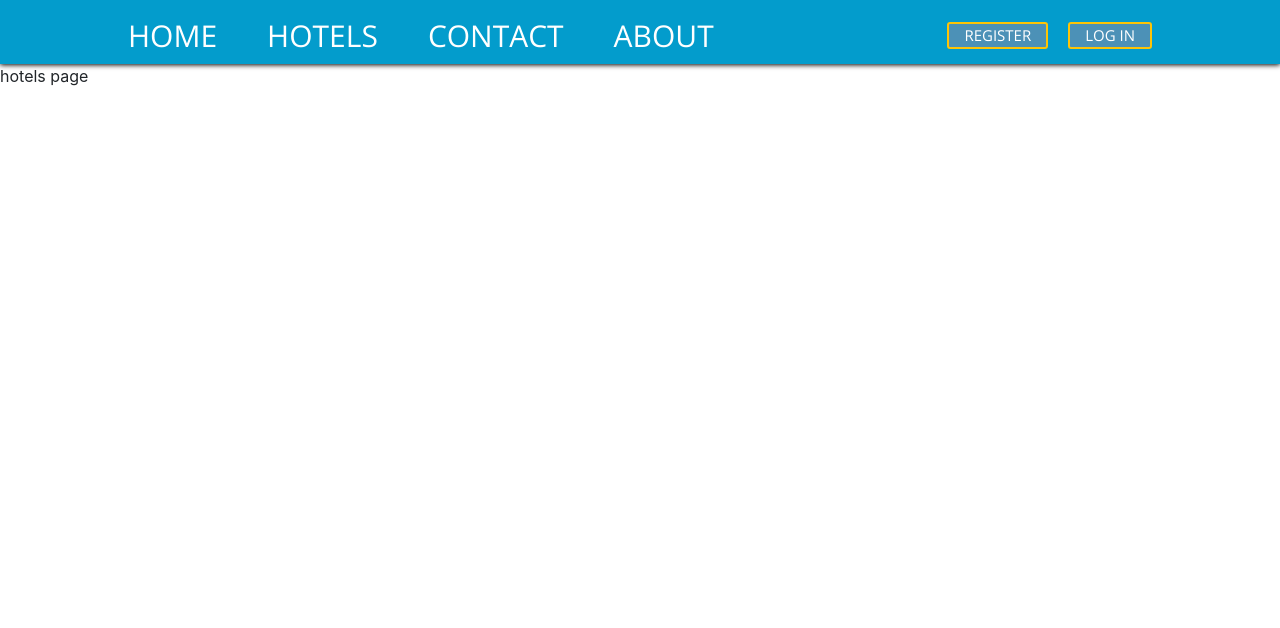
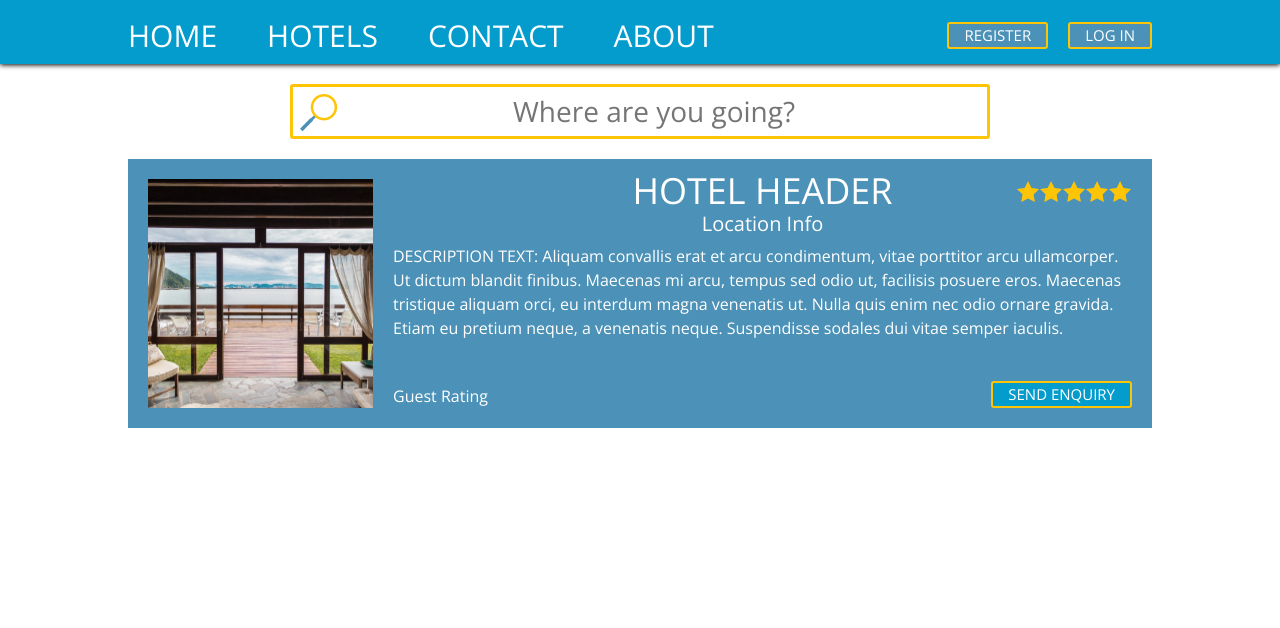
Before and after one commit to TomThorsen/Project-Exam-2---Holidaze, a Gatsby site: page /hotels in a window 1280 px wide. Shown: the part 48-676 px from the top of the page. Built offline with nearby package versions, Linux system fonts and the light colour scheme; Gatsby itself is replaced by a stand-in of ours.

Commit message:
Hotels page 0.1

```diff
--- a/src/components/assets/StyledButton.js
+++ b/src/components/assets/StyledButton.js
@@ -4,7 +4,7 @@ import { Link } from "gatsby"
 
 const StyledButton = styled(Link)`
   font-family: "Open sans", serif;
-  background-color: #4C91B7;
+  background-color: ${props => props.inverted ? "#039CCC" : "#4C91B7"};
   border: solid;
   border-width: 2px;
   border-color: #FEC406;
@@ -19,7 +19,7 @@ const StyledButton = styled(Link)`
   margin-top: 15px;
   cursor: pointer;
   &:hover {
-    background-color: #039CCC !important;
+    background-color: ${props => props.inverted ? '#4C91B7' : '#039CCC'};
     text-decoration: none !important;
     color: white;
   }
@@ -28,8 +28,20 @@ const StyledButton = styled(Link)`
   }
 `
 
-export default (props) => (
+function ButtonRender (props) {
+  if (props.inverted) {
+    return (
+      <StyledButton inverted to={props.page}>
+        {props.text}
+      </StyledButton>
+    )
+  } else {
+    return (
       <StyledButton to={props.page}>
         {props.text}
       </StyledButton>
     )
+  }
+}
+
+export default ButtonRender
--- a/src/pages/hotels.js
+++ b/src/pages/hotels.js
@@ -1,10 +1,161 @@
 import React from "react"
 import Layout from "../components/layout/Layout"
+import styled from "styled-components"
+import StyledSearch from "../components/assets/StyledSearch"
+import { Image } from 'react-bootstrap';
+import HotelsImage from "../components/img/hotelpage_1.png"
+import Star from "../components/img/star.png"
+import StyledButton from "../components/assets/StyledButton"
 
+const StyledContainer = styled.div`
+  display: flex;
+  width: 1024px;
+  justify-content: center;
+  align-items: center;
+  margin: 0 auto;
+  margin-bottom: 20px;
+  flex-direction: column;
+  @media (max-width: 992px) {
+      width: 100%;
+  }
+`
+const StyledHotelContainer = styled.div`
+  display: flex;
+  width: 100%;
+  height: 269px;
+  background-color: #4C91B7;
+  @media (max-width: 992px) {
+    width: 100%;
+    height: auto;
+    flex-direction: column;
+    justify-content: center;
+    align-items: center;
+  }
+`
+const StyledImg = styled(Image)`
+  height: auto;
+  width: 225px;
+  margin: 20px;
+  @media (max-width: 992px) {
+    margin: 10px;
+  }
+  @media (max-width: 767px) {
+    width: 180px;
+  }
+`
+const StyledHotelInfoContainer = styled.div`
+  width: 100%;
+  margin-top: 20px;
+  margin-right: 20px;
+  margin-bottom: 20px;
+  position:relative;
+  @media (max-width: 992px) {
+    width: 90%;
+    margin: 10px;
+  }
+`
+const StyledHotelHeader = styled.h1`
+  text-align: center;
+  color: white;
+  font-family: "Open sans", serif;
+  margin-top: -10px;
+  margin-bottom: 0px;
+  font-size: 36px;
+  @media (max-width: 767px) {
+    font-size: 26px;
+  }
+`
+const StyledHotelLocation = styled.h3`
+  text-align: center;
+  color: white;
+  font-family: "Open sans", serif;
+  font-size: 20px;
+  @media (max-width: 767px) {
+    font-size: 16px;
+  }
+`
+const StyledHotelParagraph = styled.p`
+  color: white;
+  font-family: "Open sans", serif;
+  font-size: 16px;
+  @media (max-width: 992px) {
+    margin-bottom: 40px;
+  }
+  @media (max-width: 767px) {
+    font-size: 14px;
+  }
+`
+const StyledHotelRating = styled.p`
+  color: white;
+  font-family: "Open sans", serif;
+  font-size: 16px;
+  position:absolute;
+  bottom: 0;
+  left: 0;
+  margin: 0;
+`
+const StyledHotelStarContainer = styled.div`
+  margin: 0;
+  padding: 0;
+  position:absolute;
+  top: 0;
+  right: 0;
+  @media (max-width: 767px) {
+    position:relative;
+    display: flex;
+    align-items: center;
+    justify-content: center;
+    margin-bottom: 10px;
+  }
+`
+const StyledImgStars = styled(Image)`
+  height: 22px;
+  width: auto;
+  margin: 0px;
+  @media (max-width: 767px) {
+    height: 16px;
+  }
+`
+const StyledButtonCont = styled.div`
+  position:absolute;
+  bottom: 0;
+  right: 0;
+  margin: 0;
+  padding: 0;
+`
 export default () => (
-  <div>
+  <>
     <Layout>
-      <div>hotels page</div>
+      <StyledSearch/>
+      <StyledContainer>
+        <StyledHotelContainer>
+          <StyledImg src={HotelsImage} alt='Image of a hotel' fluid/>
+          <StyledHotelInfoContainer>
+            <StyledHotelHeader>
+              HOTEL HEADER
+            </StyledHotelHeader>
+            <StyledHotelLocation>
+              Location Info
+            </StyledHotelLocation>
+            <StyledHotelStarContainer>
+              <StyledImgStars src={Star} alt='Image of a hotel' fluid/>
+              <StyledImgStars src={Star} alt='Image of a hotel' fluid/>
+              <StyledImgStars src={Star} alt='Image of a hotel' fluid/>
+              <StyledImgStars src={Star} alt='Image of a hotel' fluid/>
+              <StyledImgStars src={Star} alt='Image of a hotel' fluid/>
+            </StyledHotelStarContainer>
+            <StyledHotelParagraph>
+              DESCRIPTION TEXT: Aliquam convallis erat et arcu condimentum, vitae porttitor arcu ullamcorper. Ut dictum blandit finibus. Maecenas mi arcu, tempus sed odio ut, facilisis posuere eros. Maecenas tristique aliquam orci, eu interdum magna venenatis ut. Nulla quis enim nec odio ornare gravida. Etiam eu pretium neque, a venenatis neque. Suspendisse sodales dui vitae semper iaculis.
+            </StyledHotelParagraph>
+            <StyledHotelRating>
+              Guest Rating
+            </StyledHotelRating>
+            <StyledButtonCont>
+              <StyledButton inverted text="SEND ENQUIRY" page="/hotels/"/>
+            </StyledButtonCont>
+          </StyledHotelInfoContainer>
+        </StyledHotelContainer>
+      </StyledContainer>
     </Layout>
-  </div>
+  </>
 )
--- a/src/pages/index.js
+++ b/src/pages/index.js
@@ -94,7 +94,6 @@ const StyledImg = styled(Image)`
   filter: brightness(100%);
   }
   filter: brightness(90%);
-
 `
 const StyledImgText = styled.p`
   font-family: "Open sans", serif;
```
Also changed, not shown: src/components/img/hotelpage_1.png (added), src/components/img/star.png (added). Lines whose indentation alone changed are shown as unchanged.
